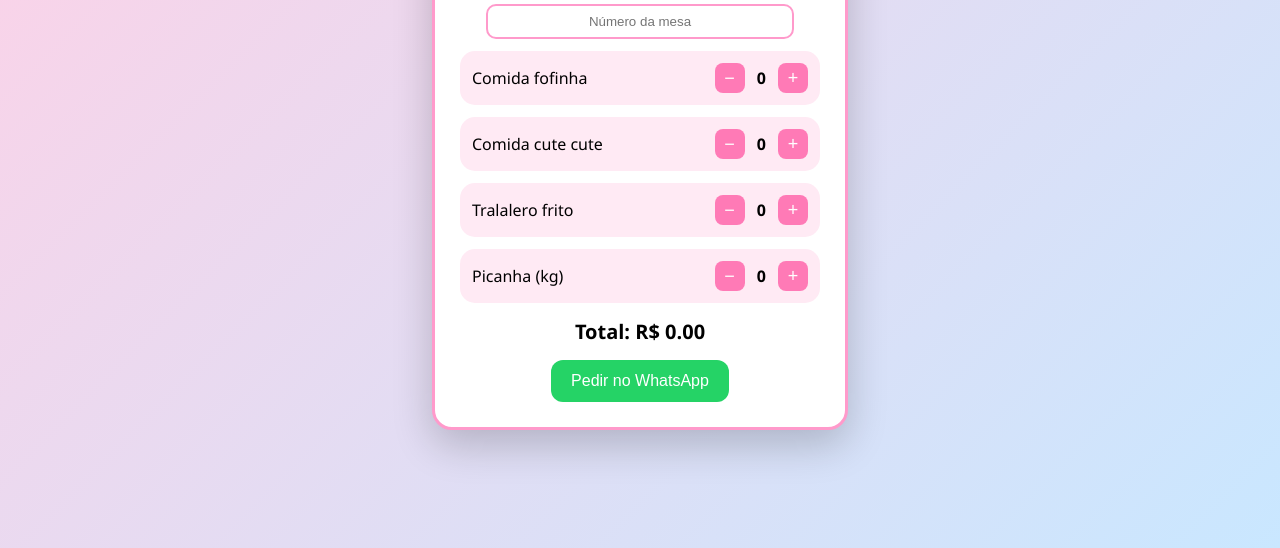
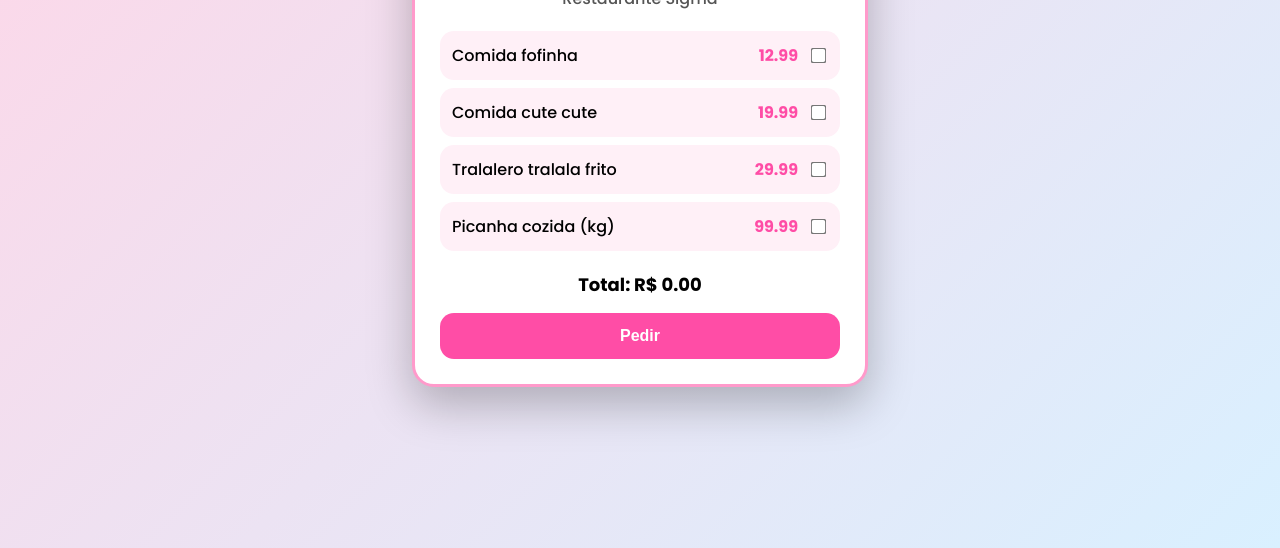
Before and after one commit to maisagomesborabill/KKKKK, a plain HTML site: page index.html in a window 1280 px wide. Shown: the part 252-800 px from the top of the page. Drawn offline with Linux system fonts and the light colour scheme.

Commit message:
Update index.html

```diff
--- a/index.html
+++ b/index.html
@@ -5,188 +5,158 @@
 <meta name="viewport" content="width=device-width, initial-scale=1.0">
 <title>Cardápio</title>
 
+<link href="https://fonts.googleapis.com/css2?family=Poppins:wght@300;500;700&display=swap" rel="stylesheet">
+
 <style>
 body{
     margin:0;
-    height:100vh;
+    min-height:100vh;
     display:flex;
     justify-content:center;
     align-items:center;
-    background:linear-gradient(135deg,#ffd1e6,#c9e7ff);
-    font-family: 'Segoe UI', sans-serif;
+    background:linear-gradient(135deg,#ffd6e7,#d9f0ff);
+    font-family:'Poppins', sans-serif;
 }
 
 .cardapio{
     background:white;
     width:90%;
-    max-width:360px;
+    max-width:400px;
     padding:25px;
-    border-radius:20px;
-    box-shadow:0 15px 40px rgba(0,0,0,0.2);
+    border-radius:22px;
+    box-shadow:0 18px 45px rgba(0,0,0,0.25);
     text-align:center;
     border:3px solid #ff9acb;
-    animation:abrir .7s ease;
+    animation:abrir 0.7s ease;
 }
 
 @keyframes abrir{
-    from{transform:scale(.6);opacity:0}
-    to{transform:scale(1);opacity:1}
+    from{transform:scale(0.8);opacity:0;}
+    to{transform:scale(1);opacity:1;}
 }
 
 h1{
-    color:#ff4fa3;
     margin:0;
+    color:#ff4da6;
 }
 
-h2{
-    margin-top:5px;
-    color:#666;
-    font-weight:normal;
+.sub{
+    margin-bottom:20px;
+    color:#555;
 }
 
 .item{
-    background:#ffeaf4;
-    margin:12px 0;
-    padding:12px;
-    border-radius:15px;
     display:flex;
     justify-content:space-between;
     align-items:center;
+    background:#fff0f7;
+    padding:12px;
+    margin:8px 0;
+    border-radius:14px;
 }
 
-.item button{
-    border:none;
-    background:#ff7ab6;
-    color:white;
-    font-size:18px;
-    width:30px;
-    height:30px;
-    border-radius:8px;
+label{
+    flex:1;
+    text-align:left;
+    cursor:pointer;
 }
 
-.qtd{
-    margin:0 8px;
+.preco{
+    font-weight:bold;
+    margin-right:10px;
+    color:#ff4da6;
+}
+
+input{
+    transform:scale(1.2);
+    cursor:pointer;
+}
+
+.total{
+    margin-top:20px;
+    font-size:18px;
     font-weight:bold;
 }
 
-.total{
+button{
     margin-top:15px;
-    font-size:20px;
+    width:100%;
+    padding:14px;
+    border:none;
+    border-radius:14px;
+    font-size:16px;
     font-weight:bold;
+    background:#ff4da6;
+    color:white;
+    cursor:pointer;
+    transition:.2s;
 }
 
-input{
-    width:80%;
-    padding:8px;
-    border-radius:10px;
-    border:2px solid #ff9acb;
-    text-align:center;
-    margin-top:10px;
-}
-
-.pedir{
-    margin-top:15px;
-    background:#25d366;
-    color:white;
-    border:none;
-    padding:12px 20px;
-    font-size:16px;
-    border-radius:12px;
+button:hover{
+    background:#ff2d96;
 }
 </style>
 </head>
+
 <body>
 
 <div class="cardapio">
 
 <h1>CARDÁPIO</h1>
-<h2>Restaurante Sigma</h2>
-
-<input id="mesa" placeholder="Número da mesa">
+<div class="sub">Restaurante Sigma</div>
 
 <div class="item">
-<span>Comida fofinha</span>
-<div>
-<button onclick="alt(0,-1)">−</button>
-<span class="qtd" id="q0">0</span>
-<button onclick="alt(0,1)">+</button>
-</div>
+<label>Comida fofinha</label>
+<span class="preco">12.99</span>
+<input type="checkbox" value="12.99" onchange="calc()">
 </div>
 
 <div class="item">
-<span>Comida cute cute</span>
-<div>
-<button onclick="alt(1,-1)">−</button>
-<span class="qtd" id="q1">0</span>
-<button onclick="alt(1,1)">+</button>
-</div>
+<label>Comida cute cute</label>
+<span class="preco">19.99</span>
+<input type="checkbox" value="19.99" onchange="calc()">
 </div>
 
 <div class="item">
-<span>Tralalero frito</span>
-<div>
-<button onclick="alt(2,-1)">−</button>
-<span class="qtd" id="q2">0</span>
-<button onclick="alt(2,1)">+</button>
-</div>
+<label>Tralalero tralala frito</label>
+<span class="preco">29.99</span>
+<input type="checkbox" value="29.99" onchange="calc()">
 </div>
 
 <div class="item">
-<span>Picanha (kg)</span>
-<div>
-<button onclick="alt(3,-1)">−</button>
-<span class="qtd" id="q3">0</span>
-<button onclick="alt(3,1)">+</button>
-</div>
+<label>Picanha cozida (kg)</label>
+<span class="preco">99.99</span>
+<input type="checkbox" value="99.99" onchange="calc()">
 </div>
 
 <div class="total">
 Total: R$ <span id="total">0.00</span>
 </div>
 
-<button class="pedir" onclick="pedir()">Pedir no WhatsApp</button>
+<button onclick="pedir()">Pedir</button>
 
 </div>
 
 <script>
-let precos=[12.99,19.99,29.99,99.99]
-let qtd=[0,0,0,0]
-
-function alt(i,v){
-    qtd[i]+=v
-    if(qtd[i]<0)qtd[i]=0
-    document.getElementById("q"+i).innerText=qtd[i]
-    calcular()
-}
-
-function calcular(){
-    let t=0
-    for(let i=0;i<precos.length;i++)
-        t+=precos[i]*qtd[i]
-    document.getElementById("total").innerText=t.toFixed(2)
+function calc(){
+    let total = 0;
+    document.querySelectorAll("input:checked").forEach(e=>{
+        total += parseFloat(e.value);
+    });
+    document.getElementById("total").innerText = total.toFixed(2);
 }
 
 function pedir(){
-    let mesa=document.getElementById("mesa").value
-    if(!mesa) return alert("digite o número da mesa")
+    let itens = [];
+    document.querySelectorAll("input:checked").forEach(e=>{
+        itens.push(e.parentElement.innerText.trim());
+    });
 
-    let msg=`Pedido - Mesa ${mesa}%0A`
-
-    let nomes=[
-    "Comida fofinha",
-    "Comida cute cute",
-    "Tralalero frito",
-    "Picanha"
-    ]
-
-    for(let i=0;i<qtd.length;i++){
-        if(qtd[i]>0)
-        msg+=`${nomes[i]} x${qtd[i]}%0A`
+    if(itens.length===0){
+        alert("Escolha algo primeiro 😡");
+    }else{
+        alert("Pedido feito:\n\n"+itens.join("\n"));
     }
-
-    msg+=`Total: R$ ${document.getElementById("total").innerText}`
-
-    window.open(`https://wa.me/554799513861?text=${msg}`)
 }
 </script>
 
```
